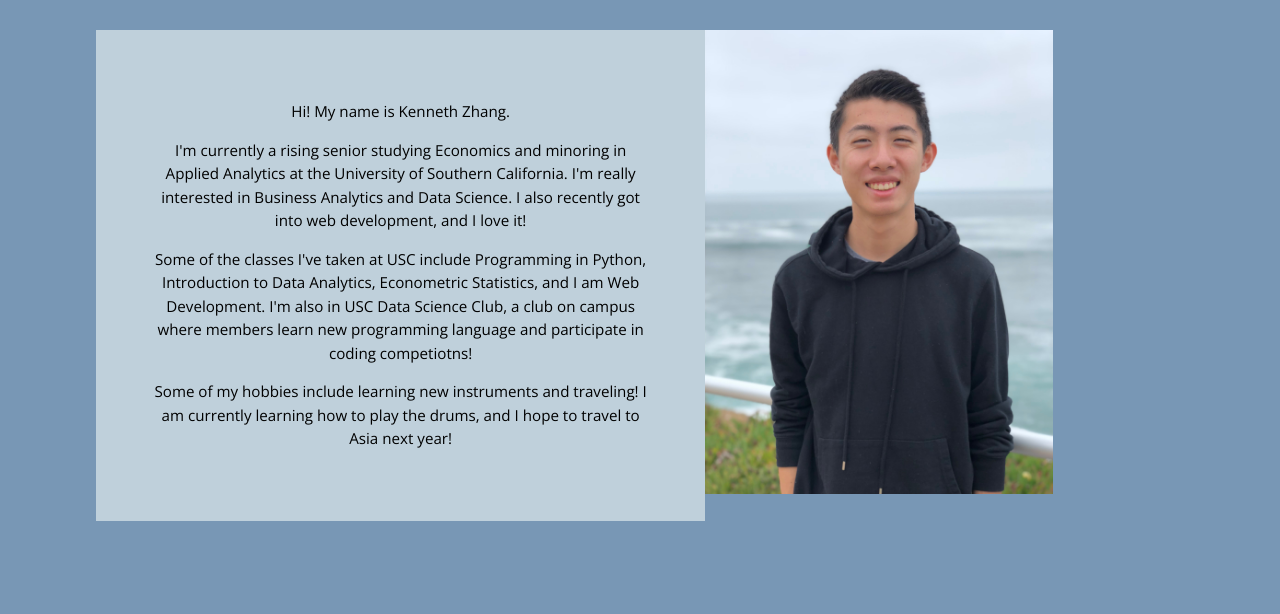
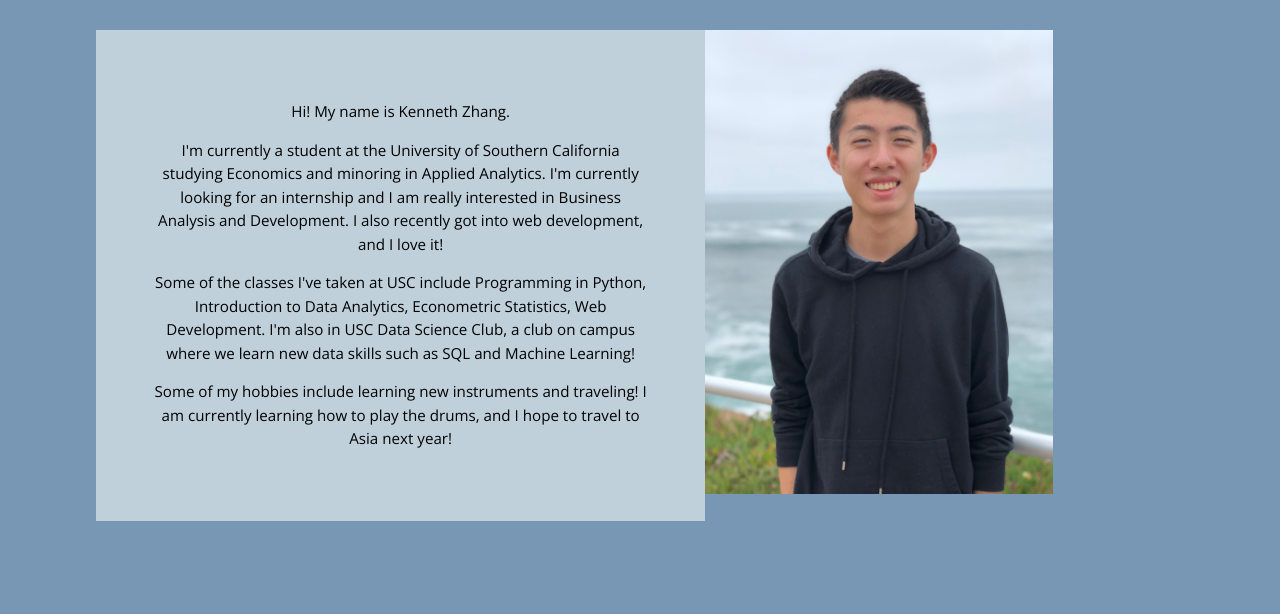
Before and after one commit to zkennethzhang/zkennethzhang.github.io, a plain HTML site: page index.html in a window 1280 px wide. Shown: the part 960-1574 px from the top of the page. Drawn offline with nearby package versions, Linux system fonts and the light colour scheme; some packages are replaced by stand-ins of ours; a script that the page names is missing.

Commit message:
New Version

```diff
--- a/index.html
+++ b/index.html
@@ -323,8 +323,8 @@
 		<div id="aboutcont">
 			<div class="module" id="abouttext">
 				<p>Hi! My name is Kenneth Zhang.</p>
-				<p>I'm currently a rising senior studying Economics and minoring in Applied Analytics at the University of Southern California. I'm really interested in Business Analytics and Data Science. I also recently got into web development, and I love it!</p>
-				<p>Some of the classes I've taken at USC include Programming in Python, Introduction to Data Analytics, Econometric Statistics, and I am Web Development. I'm also in USC Data Science Club, a club on campus where members learn new programming language and participate in coding competiotns!</p>
+				<p>I'm currently a student at the University of Southern California studying Economics and minoring in Applied Analytics. I'm currently looking for an internship and I am really interested in Business Analysis and Development. I also recently got into web development, and I love it!</p>
+				<p>Some of the classes I've taken at USC include Programming in Python, Introduction to Data Analytics, Econometric Statistics, Web Development. I'm also in USC Data Science Club, a club on campus where we learn new data skills such as SQL and Machine Learning!</p>
 				<p> Some of my hobbies include learning new instruments and traveling! I am currently learning how to play the drums, and I hope to travel to Asia next year!</p>
 			</div>
 				<img id="aboutimg" src="img_folder/photo.jpg" alt="first-photo">
```
Also changed, not shown: 2 other files.
